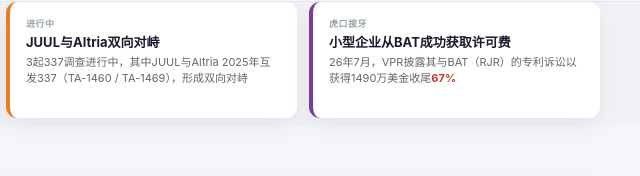
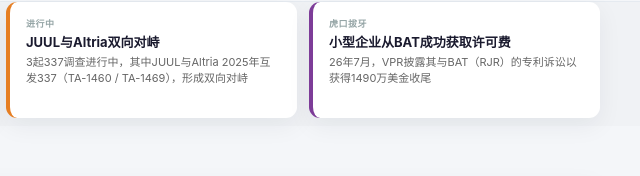
Before and after one commit to nick-name-haonanqu/TEST, a plain HTML site: page US.html in a window 1280 px wide. Shown: the part 289-465 px from the top of the page, 640-1280 px from the left. Drawn offline with Linux system fonts and the light colour scheme.

Commit message:
Update US.html

```diff
--- a/US.html
+++ b/US.html
@@ -271,7 +271,7 @@
     <div class="insight-card ic-purple">
         <div class="ic-tag">虎口拔牙</div>
         <div class="ic-title">小型企业从BAT成功获取许可费</div>
-        <div class="ic-desc">26年7月，VPR披露其与BAT（RJR）的专利诉讼以获得1490万美金收尾<span style="font-weight:700;color:#c0392b">67%</span></div>
+        <div class="ic-desc">26年7月，VPR披露其与BAT（RJR）的专利诉讼以获得1490万美金收尾<span style="font-weight:700;color:#c0392b"></span></div>
         <div class="ic-num"></div>
     </div>
 </div>
```
